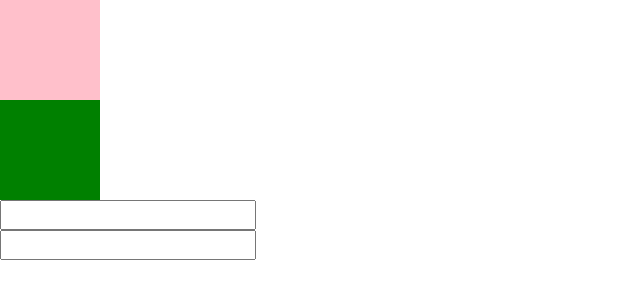
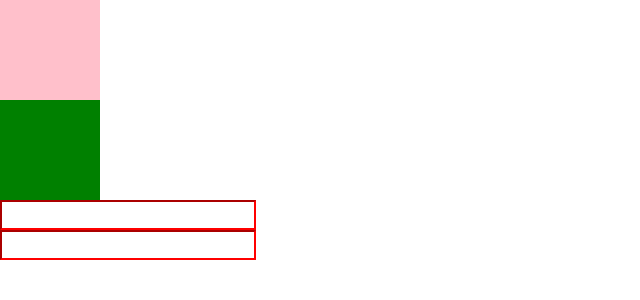
Before and after one commit to hgraceoc/React-Week-2, a React (Create React App) app: page / in a window 1280 px wide. Shown: the top 300 px of the page, without its empty margins (0-640 px from the left). Built offline with nearby package versions, Linux system fonts and the light colour scheme.

Commit message:
password/sign up challenge

```diff
--- a/src/App.js
+++ b/src/App.js
@@ -11,7 +11,7 @@ const App = () => (
   <Router>
     <Fragment>
       <Squares></Squares>
-      <SignUp></SignUp>
+      <SignUp minimumLength = { 6 }></SignUp>
     </Fragment>
   </Router>
 )
--- a/src/Password/Password.js
+++ b/src/Password/Password.js
@@ -1,12 +1,13 @@
 import React, { Component } from "react";
 
-const Password = ({ label, value, error, handleChange }) => (
+const Password = ({ label, value, valid, handleChange, }) => (
     <div>
         <label for = { label }></label>
         <input
         onChange={ handleChange }
         type="password"
         value={ value }
+        style={{ borderColor: valid ? "" : "red" }}
         />
     </div>
 
--- a/src/Password/SignUp.js
+++ b/src/Password/SignUp.js
@@ -15,24 +15,12 @@ class SignUp extends Component {
             password: "",
             confirm: ""
         }
-
-            this.handleChange = this.handleChange.bind(this);
-
-        }
-
-        handleChange(e) {
-            this.setState({ input: e.currentTarget.value });
-        }
+    }
 
 
-    backgroundColour() {
-        let style;
-        let length = this.state.confirm.length;
-        if (length < 12) {
-            return style = {borderColor:"red"}
-        }}
-
     render() {
+        let valid = this.state.password.length >= this.props.minimumLength && this.state.password === this.state.confirm;
+        //set validation rules in the render method, so that the password can be re-used more easily
 
 
         return (
@@ -40,40 +28,23 @@ class SignUp extends Component {
                 <Password
                 label for="Password"
                 value={ this.state.password }
+                valid={ valid }
                 handleChange={ (e) => {
                     this.setState({ password: e.currentTarget.value })
                 }}
                 />
-
                 <Password
                 label for="Confirm Password"
                 value={ this.state.confirm }
-                style={this.backgroundColour()}
+                valid={ valid }
                 handleChange={ (e) => {
                     this.setState({ confirm: e.currentTarget.value })
                 }}
                 />
-
-
             </Form>
         )
     }
 }
-//input password X 2
-//pass them props - value, label, error, handleClick
-
-//set up constructor
-//set up state - confirmation & value
-
-// this.state.password
-// this.state.confirmation
-
-//different event handlers for each state
-
-//are password and confimration in state the same and are they longer than limit
-//if all true, no error
-
-
 
 
 export default SignUp;
```
